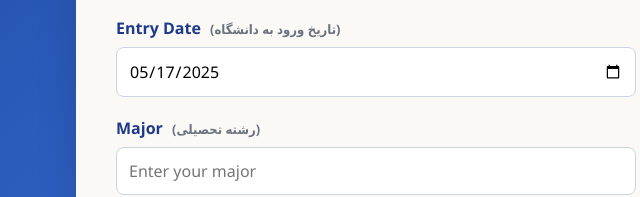
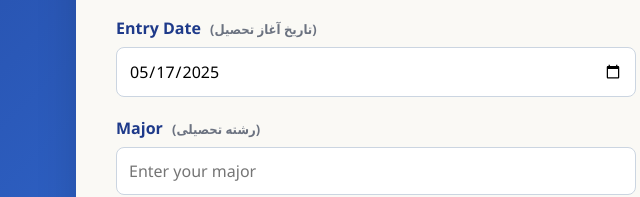
Before and after one commit to EsmaeelAslami/QIAU, a plain HTML site: page index.html in a window 1280 px wide. Shown: the part 606-803 px from the top of the page, 264-904 px from the left. Drawn offline with Linux system fonts and the light colour scheme.

Commit message:
Update index.html

```diff
--- a/index.html
+++ b/index.html
@@ -144,7 +144,7 @@
       </div>
 
       <div class="form-group">
-        <label for="entryDate"><strong>Entry Date</strong> <span class="label-fa">(تاریخ ورود به دانشگاه)</span></label>
+        <label for="entryDate"><strong>Entry Date</strong> <span class="label-fa">(تاریخ آغاز تحصیل)</span></label>
         <input type="date" id="entryDate" name="Entry Date" required>
       </div>
 
```
